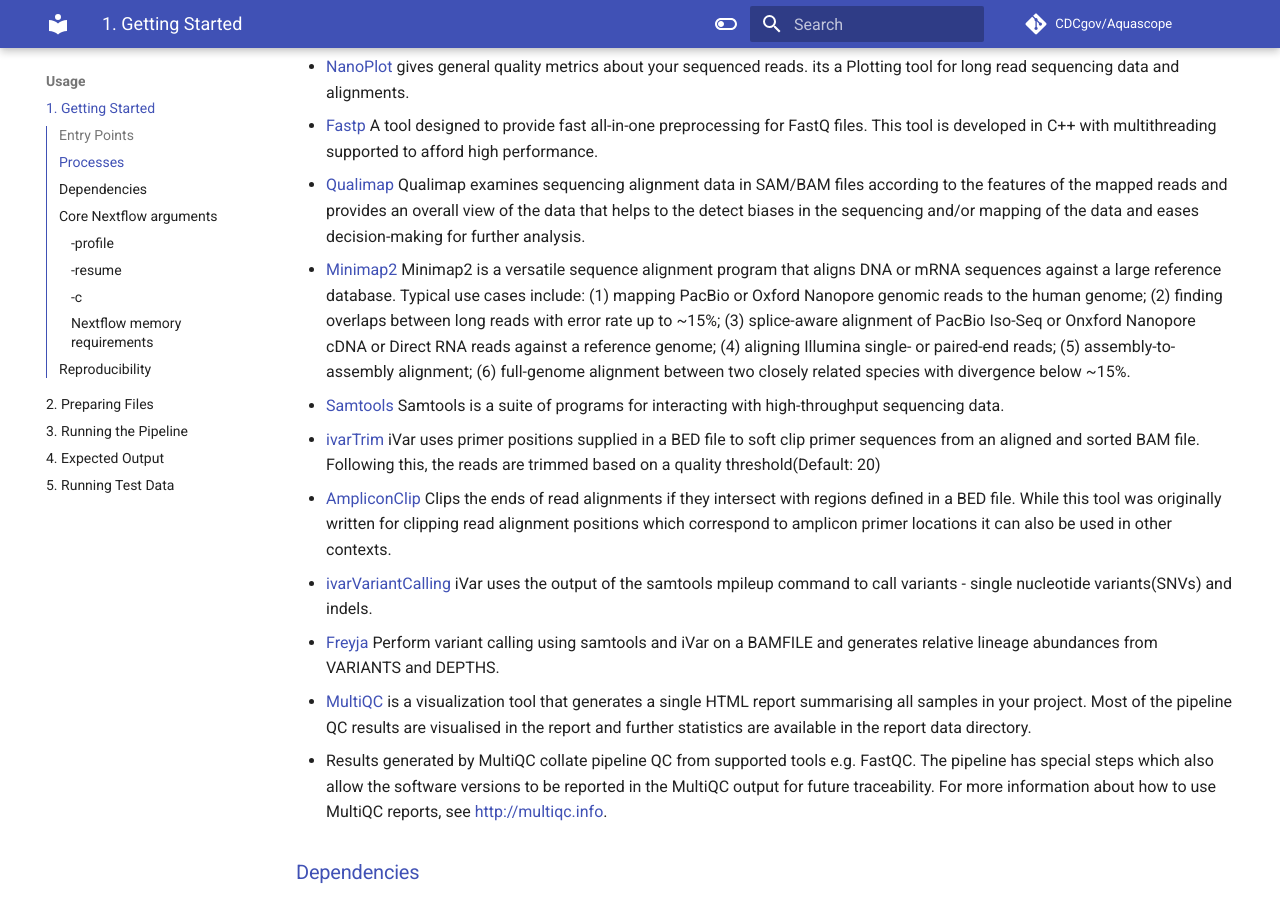
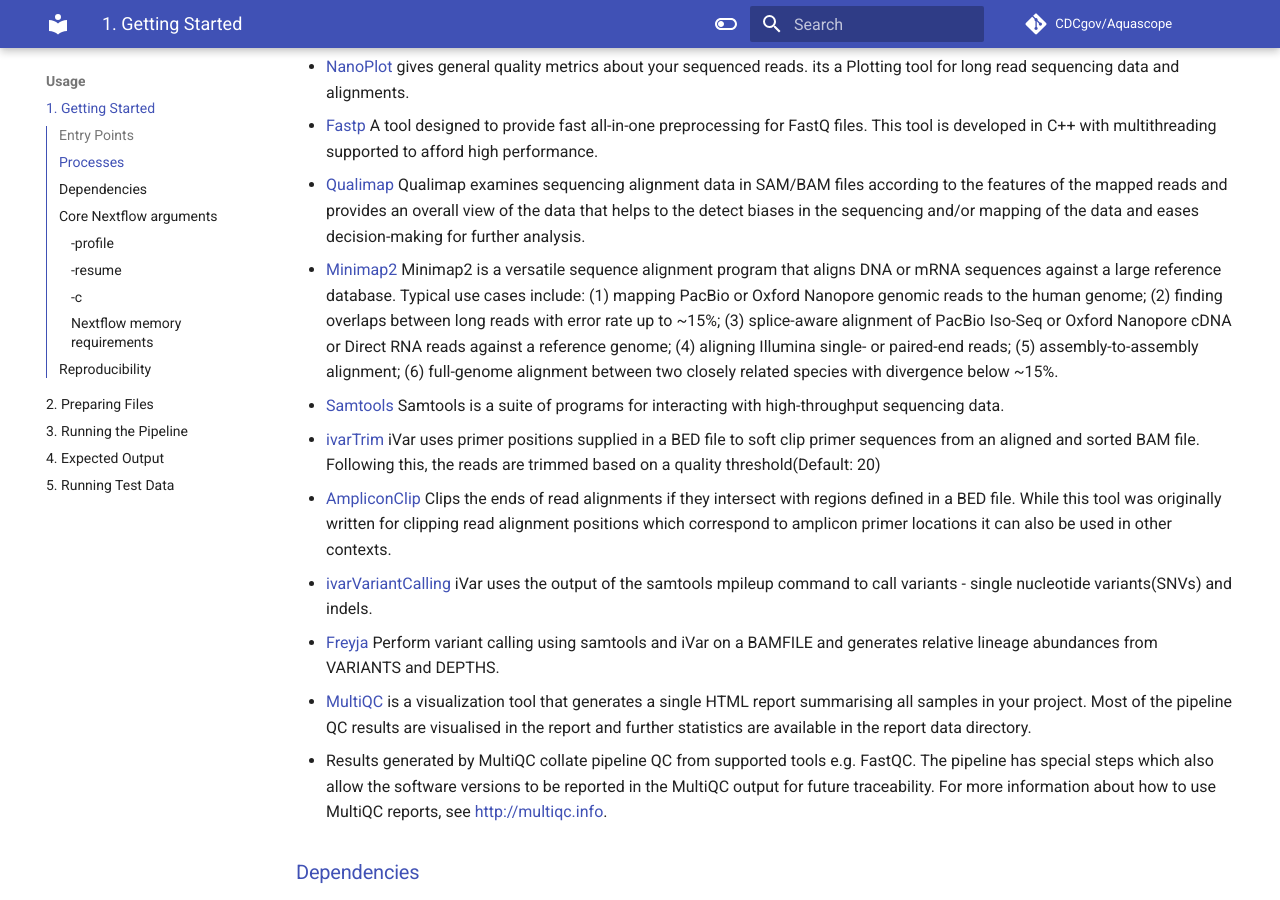
Before and after one commit to CDCgov/aquascope, an MkDocs documentation site: the page built from docs/user-guide/getting-started.md, in a window 1280 px wide and 900 px high, scrolled down 608 px. Built offline with MkDocs 1.6.1 and Material for MkDocs 9.7.7, drawn with Linux system fonts in a browser that asks for light colours; comment, search, counter and statistics services are not loaded; the version menu is left out.

Commit message:
chore:fixed spelling mistakes

```diff
--- a/docs/user-guide/getting-started.md
+++ b/docs/user-guide/getting-started.md
@@ -17,7 +17,7 @@ Currently, there are 3 entrypoints for the Aquascope pipeline
 - [NanoPlot](https://github.com/wdecoster/NanoPlot) gives general quality metrics about your sequenced reads. its a Plotting tool for long read sequencing data and alignments.
 - [Fastp](https://github.com/OpenGene/fastp) A tool designed to provide fast all-in-one preprocessing for FastQ files. This tool is developed in C++ with multithreading supported to afford high performance.
 - [Qualimap](http://qualimap.conesalab.org/) Qualimap examines sequencing alignment data in SAM/BAM files according to the features of the mapped reads and provides an overall view of the data that helps to the detect biases in the sequencing and/or mapping of the data and eases decision-making for further analysis.
-- [Minimap2](https://github.com/lh3/minimap2) Minimap2 is a versatile sequence alignment program that aligns DNA or mRNA sequences against a large reference database. Typical use cases include: (1) mapping PacBio or Oxford Nanopore genomic reads to the human genome; (2) finding overlaps between long reads with error rate up to ~15%; (3) splice-aware alignment of PacBio Iso-Seq or Onxford Nanopore cDNA or Direct RNA reads against a reference genome; (4) aligning Illumina single- or paired-end reads; (5) assembly-to-assembly alignment; (6) full-genome alignment between two closely related species with divergence below ~15%.
+- [Minimap2](https://github.com/lh3/minimap2) Minimap2 is a versatile sequence alignment program that aligns DNA or mRNA sequences against a large reference database. Typical use cases include: (1) mapping PacBio or Oxford Nanopore genomic reads to the human genome; (2) finding overlaps between long reads with error rate up to ~15%; (3) splice-aware alignment of PacBio Iso-Seq or Oxford Nanopore cDNA or Direct RNA reads against a reference genome; (4) aligning Illumina single- or paired-end reads; (5) assembly-to-assembly alignment; (6) full-genome alignment between two closely related species with divergence below ~15%.
 - [Samtools](http://www.htslib.org/) Samtools is a suite of programs for interacting with high-throughput sequencing data.
 - [ivarTrim](https://andersen-lab.github.io/ivar/html/manualpage.html) iVar uses primer positions supplied in a BED file to soft clip primer sequences from an aligned and sorted BAM file. Following this, the reads are trimmed based on a quality threshold(Default: 20)
 - [AmpliconClip](http://www.htslib.org/doc/samtools-ampliconclip.html) Clips the ends of read alignments if they intersect with regions defined in a BED file. While this tool was originally written for clipping read alignment positions which correspond to amplicon primer locations it can also be used in other contexts.
```
